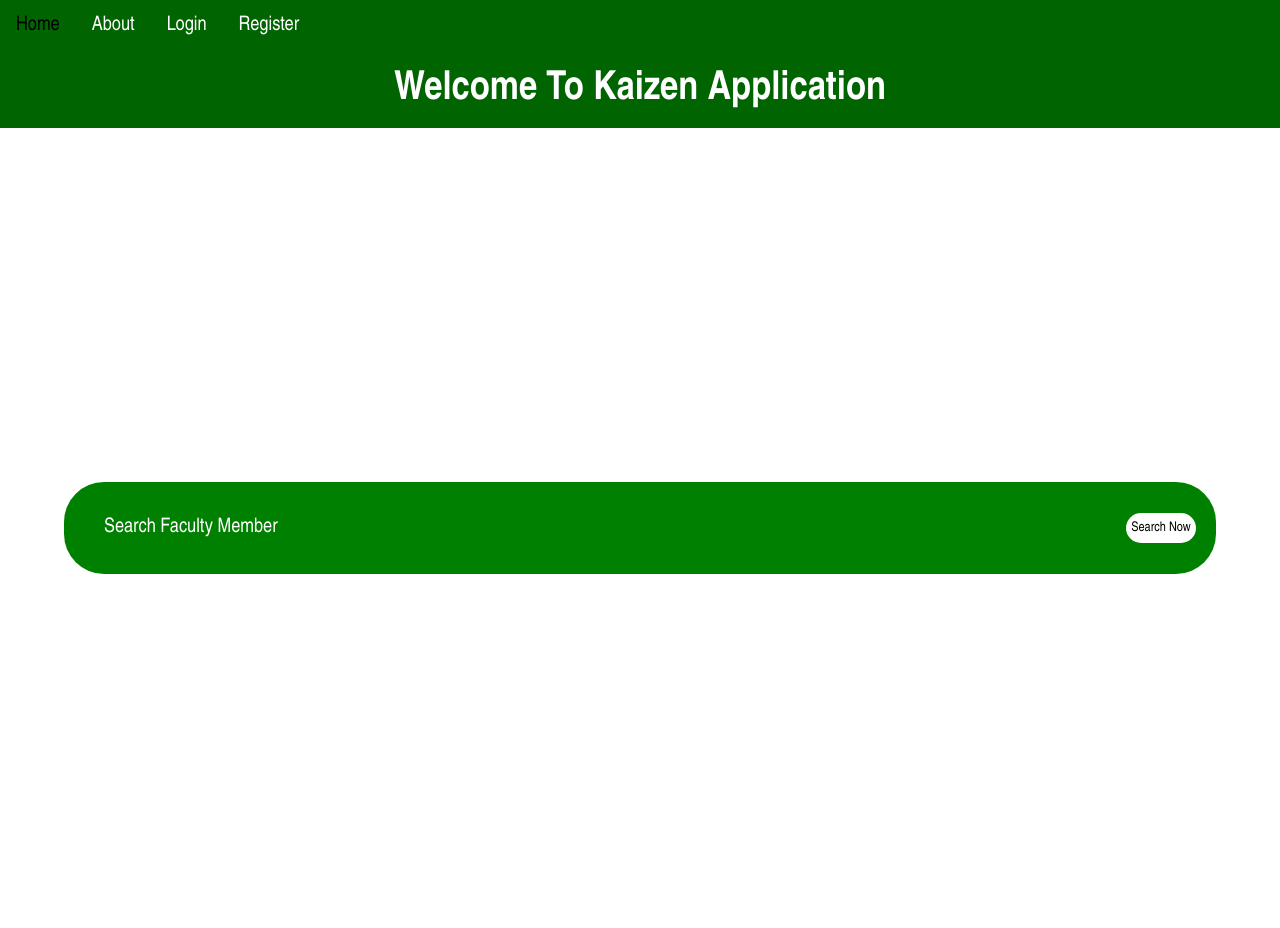
After one commit to Vince-8395/Kaizen-Website, a Django app: page /LandingPage/ in a window 1280 px wide. The commit adds this page. Run offline with Django 4.2, Linux system fonts and the light colour scheme.

Commit message:
Sixth commit

```diff
--- a/Kaizen/Kaizen/Kaizen/urls.py
+++ b/Kaizen/Kaizen/Kaizen/urls.py
@@ -6,9 +6,10 @@ from django.contrib.staticfiles.urls import staticfiles_urlpatterns
 urlpatterns = [
     path(r'admin/', admin.site.urls),
     path(r'Kaizen_Project/', include('Kaizen_Project.urls')),
-    path(r'registration/', views.registration),
-    path(r'about/', views.about),
-    path(r'', views.homepage)
+    path(r'Registration/', views.Register),
+    path(r'About/', views.About),
+    path(r'LandingPage/', views.LandingPage),
+     path(r'', views.Homepage)
 ]
 
 urlpatterns += staticfiles_urlpatterns()
--- a/Kaizen/Kaizen/Kaizen/views.py
+++ b/Kaizen/Kaizen/Kaizen/views.py
@@ -1,15 +1,19 @@
 from django.http import HttpResponse
 from django.shortcuts import render
 
-def homepage(request):
+def Homepage(request):
     # return HttpResponse('Welcome to Kaizen Application')
     return render(request, 'Homepage.html')
 
-def about(request):
+def LandingPage(request):
+    # return HttpResponse('Welcome to Kaizen Application')
+    return render(request, 'Landingpage.html')
+
+def About(request):
     # return HttpResponse('About Us')
     return render(request, 'About.html')
 
-def registration(request):
+def Register(request):
     # return HttpResponse('Registration Page')
     return render(request, 'Registration.html')
 
--- /dev/null
+++ b/Kaizen/Kaizen/Templates/LandingPage.html
@@ -0,0 +1,27 @@
+<!DOCTYPE html>
+<html>
+    <head>
+        <meta charset="utf-8">
+        <meta name="viewport" content="width=device-width", initial-scale="2.0">
+        <link rel="stylesheet" href="/static/LandingPage.css">
+</head>
+<body>
+
+<div class="topnav">
+    <a href="Homepage">Home</a>
+    <a href="About">About</a>
+    <a href="Login">Login</a>
+    <a href="Registration">Register</a>
+</div>
+
+<div class="nav">
+    <h1 style="text-align: center";>Welcome To Kaizen Application</h1>
+</div>
+
+
+<div class="container">
+    <form action="" method="get" class="search-bar">
+        <input type="text" placeholder="Search Faculty Member" name="q">
+        <button type="button" style="height: 30px;" style="align-items:center";>Search Now</button>
+    </form>
+</div>
--- /dev/null
+++ b/Kaizen/Kaizen/designs/LandingPage.css
@@ -0,0 +1,88 @@
+* {
+    margin: 0;
+    padding: 0;
+    box-sizing: border-box;
+    font-family: 'Arial Narrow';
+}
+
+.topnav{
+    background-color: #006400;
+    overflow: hidden;
+}
+
+.topnav a {
+    float: left;
+    font-family: 'Arial Narrow';
+    font-size: 20px;
+    display: block;
+    color:white;
+    text-align: center;
+    padding: 14px 16px;
+    text-decoration: none;
+
+}
+
+.topnav a:hover {
+    background-color: #006400;
+    color: black;
+}
+
+.nav {
+    text-decoration: none;
+    display: block;
+    padding: 14px 16px;
+    font-size: 20px;
+    background-color: #006400;
+    color: white;
+    font-family: 'Arial';
+}
+
+
+.container{
+    width: 100%;
+    min-height: 100vh;
+    padding: 5%;
+    display: flex;
+    align-items: center;
+    justify-content: center;
+
+}
+
+.search-bar {
+    width: 100%;
+    max-width: 700%;
+    background-color: green;
+    display: flex;
+    align-items: center;
+    border-radius: 40px;
+    padding: 10px 20px;
+}
+
+.search-bar input {
+    background: green;
+    flex: 1;
+    border: 0;
+    outline: none;
+    padding: 24px 20px;
+    font-size: 20px;
+    color:#000;
+}
+
+::placeholder {
+    color: #fff;
+}
+
+.search-bar button{
+    border: 0;
+    border-radius: 50px;
+    width: 70px;
+    height: 60px;
+    background-color: #fff;
+    cursor: pointer;
+
+}
+
+.search-bar button:hover {
+    background-color: #006400;
+    color: black;
+}
--- a/Kaizen/Kaizen/designs/about.css
+++ b/Kaizen/Kaizen/designs/about.css
@@ -36,16 +36,18 @@ body{
     border: none;
     outline: 0;
     display: inline-block;
-    padding: 10px;
+    padding: 1rem 3rem;
+    font-size: 1rem;
     color: black;
     background-color: #fff8f8;
     text-align: center;
+    border-radius: 40px;
     cursor: pointer;
     width: 100%;
 }
 
 .button:hover{
-    background-color: #fff;
+    background-color: #006400;
 }
 
 @media screen and (max-width: 650px) {
```
Also changed, not shown: Kaizen/Kaizen/Templates/Homepage.html (+12 -12 lines), Kaizen/Kaizen/designs/homepage.css (+51 -53 lines).
